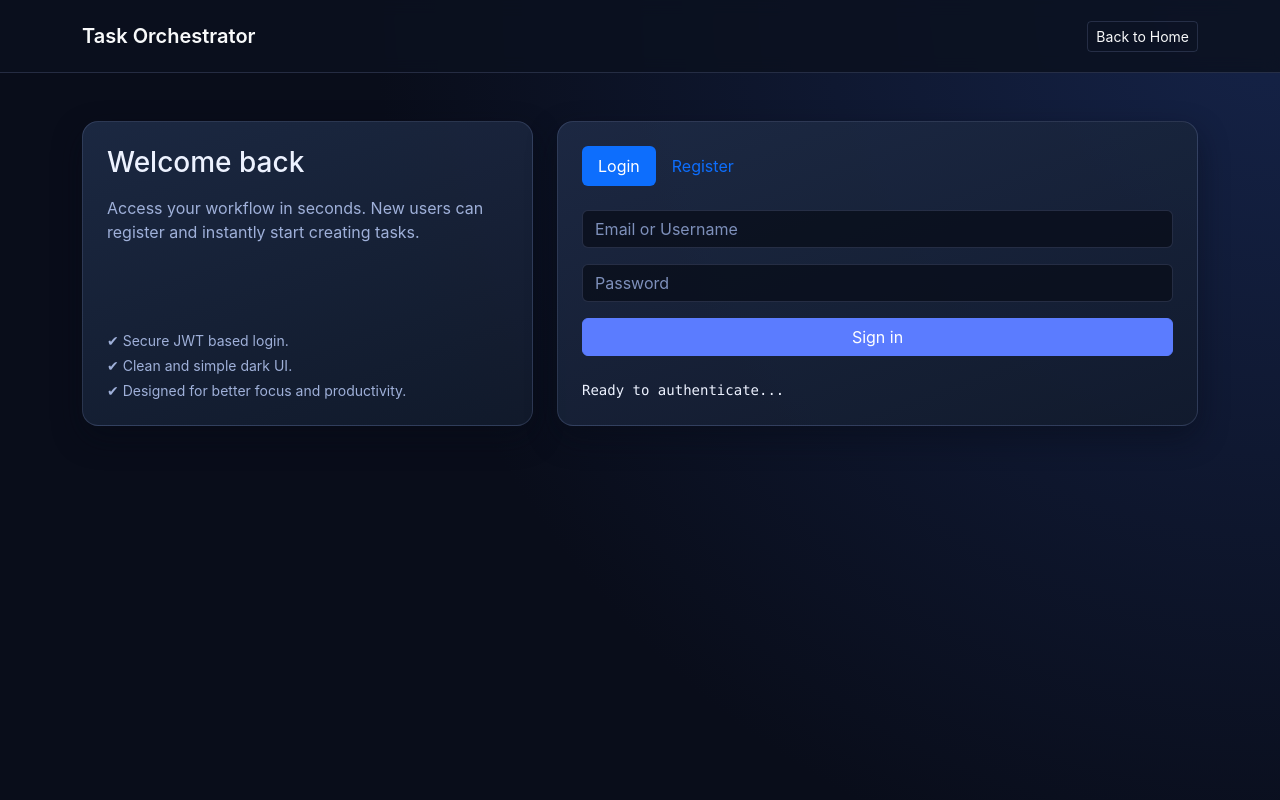
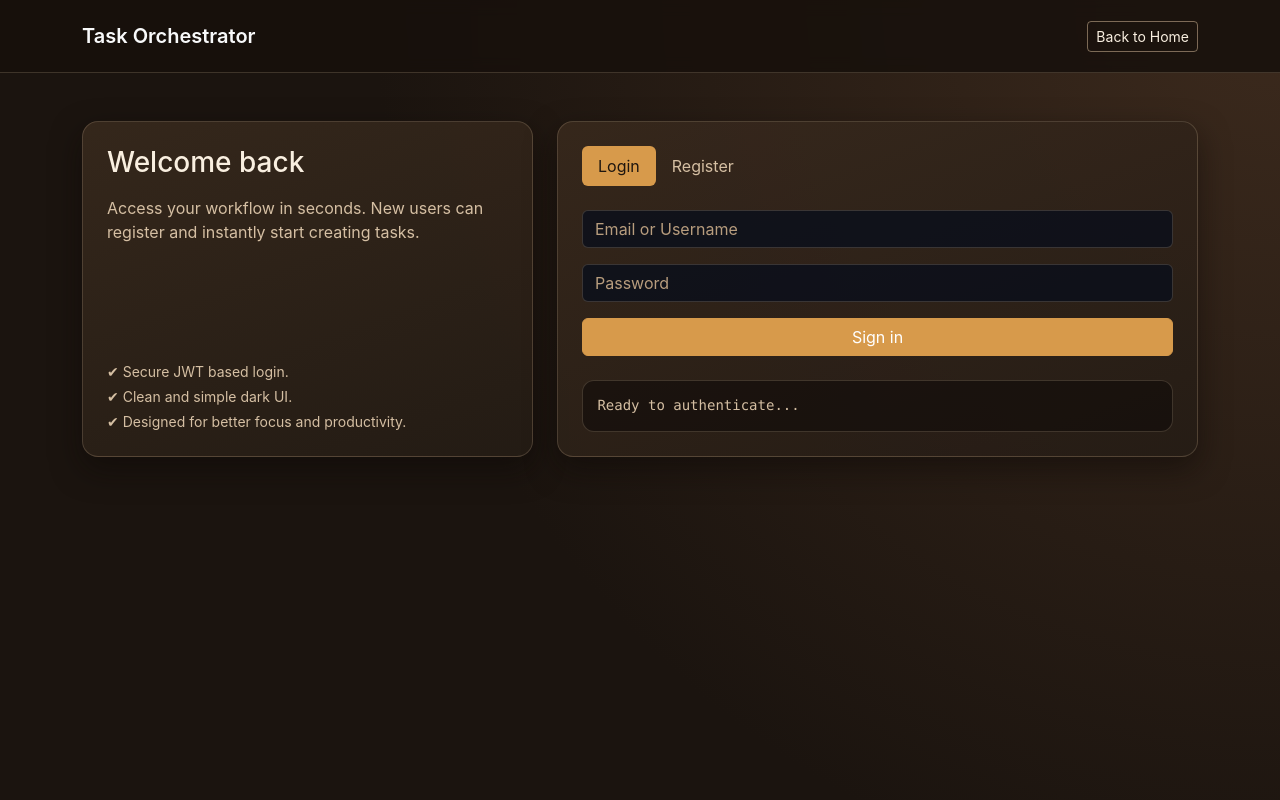
Before and after one commit to Reddysekhar8333/Task-Orchestrator, a Django app: page /auth/ in a window 1280 px wide. Run offline with Django 4.2, Linux system fonts and the light colour scheme; parts of the project's set-up code (start-up, migrations or seed data) failed here and were passed over; some libraries are stand-ins or nearby versions.

Commit message:
shema changed

```diff
--- a/task_manager/static/css/theme.css
+++ b/task_manager/static/css/theme.css
@@ -1,15 +1,15 @@
 :root {
-    --bg-main: #090d1a;
-    --bg-soft: #121a2b;
-    --bg-panel: #161f34;
-    --text-main: #edf2ff;
-    --text-muted: #9fb0d9;
-    --primary: #5b7cff;
-    --primary-glow: rgba(91, 124, 255, 0.45);
-    --success: #1fdd98;
-    --warning: #ffb84d;
-    --danger: #ff5f7b;
-    --border: rgba(173, 190, 255, 0.16);
+    --bg-main: #1b140f;
+    --bg-soft: #251c15;
+    --bg-panel: #2f241b;
+    --text-main: #f9efe0;
+    --text-muted: #d5bfa3;
+    --primary: #d79a4b;
+    --primary-glow: rgba(215, 154, 75, 0.35);
+    --success: #8ad56a;
+    --warning: #f3c86a;
+    --danger: #f28c7f;
+    --border: rgba(243, 214, 176, 0.18);
 }
 
 * {
@@ -19,7 +19,7 @@
 body {
     min-height: 100vh;
     margin: 0;
-    background: radial-gradient(circle at top right, #152348 0%, var(--bg-main) 60%);
+    background: radial-gradient(circle at top right, #3c2a1d 0%, var(--bg-main) 60%);
     color: var(--text-main);
     font-family: "Inter", "Segoe UI", sans-serif;
 }
@@ -31,7 +31,7 @@ body {
 }
 
 .top-nav {
-    background: rgba(11, 17, 31, 0.85);
+    background: rgba(23, 17, 12, 0.87);
     border-bottom: 1px solid var(--border);
     backdrop-filter: blur(8px);
 }
@@ -40,15 +40,15 @@ body {
     width: 38px;
     height: 38px;
     border-radius: 50%;
-    background: linear-gradient(140deg, #4a6aff, #8e62ff);
+    background: linear-gradient(140deg, #c6873f, #e8bf73);
     box-shadow: 0 0 20px var(--primary-glow);
 }
 
 .panel {
-    background: linear-gradient(160deg, rgba(30, 43, 70, 0.9), rgba(18, 27, 45, 0.9));
+    background: linear-gradient(160deg, rgba(56, 41, 29, 0.9), rgba(37, 28, 21, 0.9));
     border: 1px solid var(--border);
     border-radius: 16px;
-    box-shadow: 0 12px 30px rgba(7, 12, 23, 0.45);
+    box-shadow: 0 12px 30px rgba(12, 8, 6, 0.5);
 }
 
 .hero-grid {
@@ -69,14 +69,22 @@ body {
 
 .glow-btn:hover,
 .glow-btn:focus {
-    background: #4e6de8;
-    border-color: #4e6de8;
+    background: #be843b;
+    border-color: #be843b;
     color: #fff;
     box-shadow: 0 0 0 0.2rem var(--primary-glow);
 }
 
 .btn-outline-light {
-    border-color: var(--border);
+    border-color: rgba(243, 214, 176, 0.45);
+    color: var(--text-main);
+}
+
+.btn-outline-light:hover,
+.btn-outline-light:focus {
+    background: rgba(215, 154, 75, 0.14);
+    border-color: var(--primary);
+    color: #fff;
 }
 
 .form-control,
@@ -90,13 +98,29 @@ textarea {
 .form-control:focus,
 .form-select:focus,
 textarea:focus {
-    border-color: #88a2ff !important;
-    box-shadow: 0 0 0 0.2rem rgba(136, 162, 255, 0.15) !important;
+    border-color: #efbf78 !important;
+    box-shadow: 0 0 0 0.2rem rgba(239, 191, 120, 0.15) !important;
 }
 
 .form-control::placeholder,
 textarea::placeholder {
-    color: #7e90bb !important;
+    color: #b89d7e !important;
+}
+
+.nav-pills .nav-link {
+    color: var(--text-muted);
+}
+
+.nav-pills .nav-link.active,
+.nav-pills .show > .nav-link {
+    color: #1f160f;
+    background: var(--primary);
+}
+
+.badge.text-bg-primary {
+    background: rgba(215, 154, 75, 0.2) !important;
+    color: #f3c683 !important;
+    border: 1px solid rgba(215, 154, 75, 0.45);
 }
 
 .metric-card {
@@ -152,7 +176,15 @@ textarea::placeholder {
 }
 
 .table thead {
-    color: #9fb0d9;
+    color: #e1c7a8;
+}
+
+pre {
+    background: rgba(15, 11, 9, 0.6);
+    border: 1px solid var(--border);
+    color: var(--text-muted);
+    border-radius: 12px;
+    padding: 0.9rem;
 }
 
 footer {
--- a/task_manager/tasks/views.py
+++ b/task_manager/tasks/views.py
@@ -20,13 +20,10 @@ class TaskViewSet(viewsets.ModelViewSet):
         queryset = Task.objects.filter(user=self.request.user).select_related('user')
 
         status_filter = self.request.query_params.get('status')
-        task_type = self.request.query_params.get('task_type')
         priority = self.request.query_params.get('priority')
 
         if status_filter:
             queryset = queryset.filter(status=status_filter)
-        if task_type:
-            queryset = queryset.filter(task_type=task_type)
         if priority:
             queryset = queryset.filter(priority=priority)
 
--- a/task_manager/templates/dashboard.html
+++ b/task_manager/templates/dashboard.html
@@ -75,7 +75,7 @@
                 <article class="panel p-3 d-flex justify-content-between align-items-center gap-3">
                     <div>
                         <h3 class="h6 mb-1">${task.title}</h3>
-                        <small style="color: var(--text-muted);">${task.task_type} • Priority ${task.priority}</small>
+                        <small style="color: var(--text-muted);">Priority ${task.priority} • ${new Date(task.created_at).toLocaleDateString()}</small>
                     </div>
                     <span class="status-pill status-${task.status}">${task.status}</span>
                 </article>
```
Also changed, not shown: task_manager/tasks/models.py (+1 -31 lines), task_manager/tasks/serializers.py (+2 -9 lines), task_manager/templates/tasks.html (+5 -11 lines), task_manager/tasks/migrations/0003_remove_task_tasks_task_task_ty_265be9_idx_and_more.py (added).
